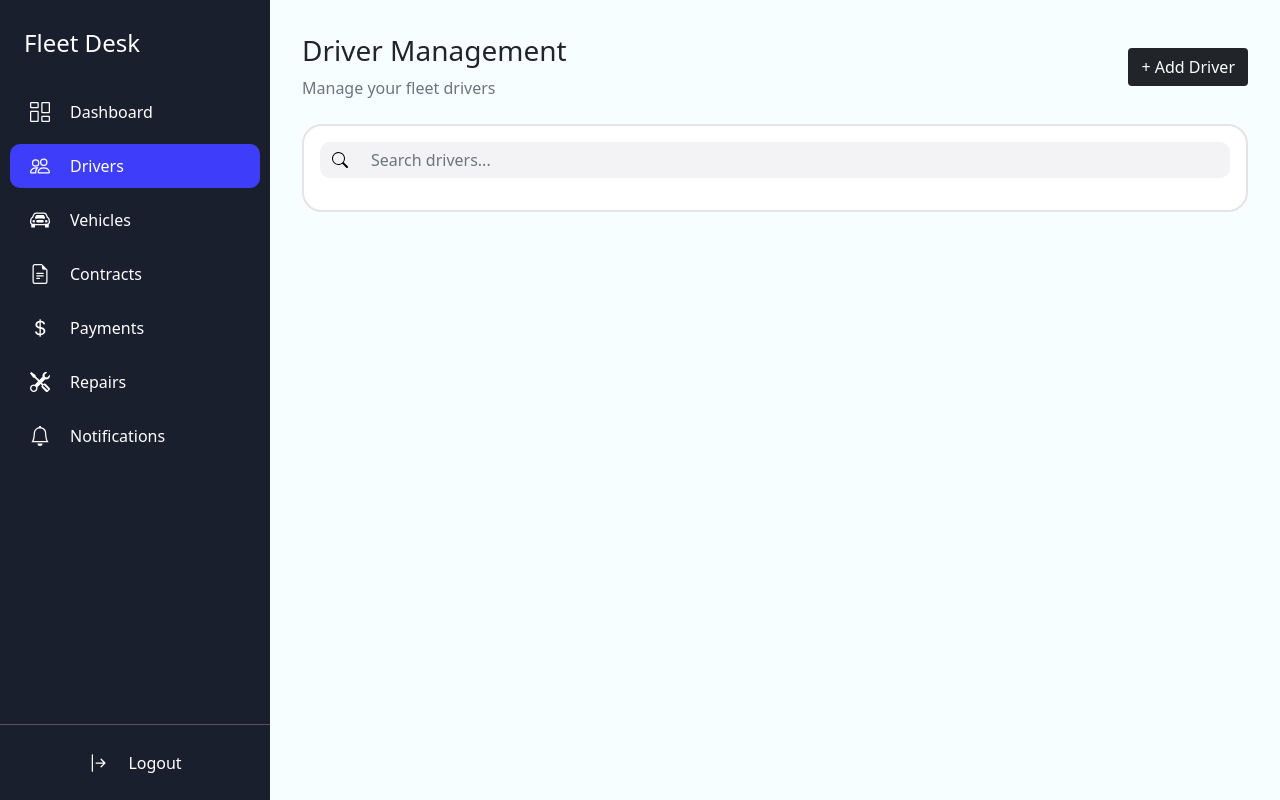
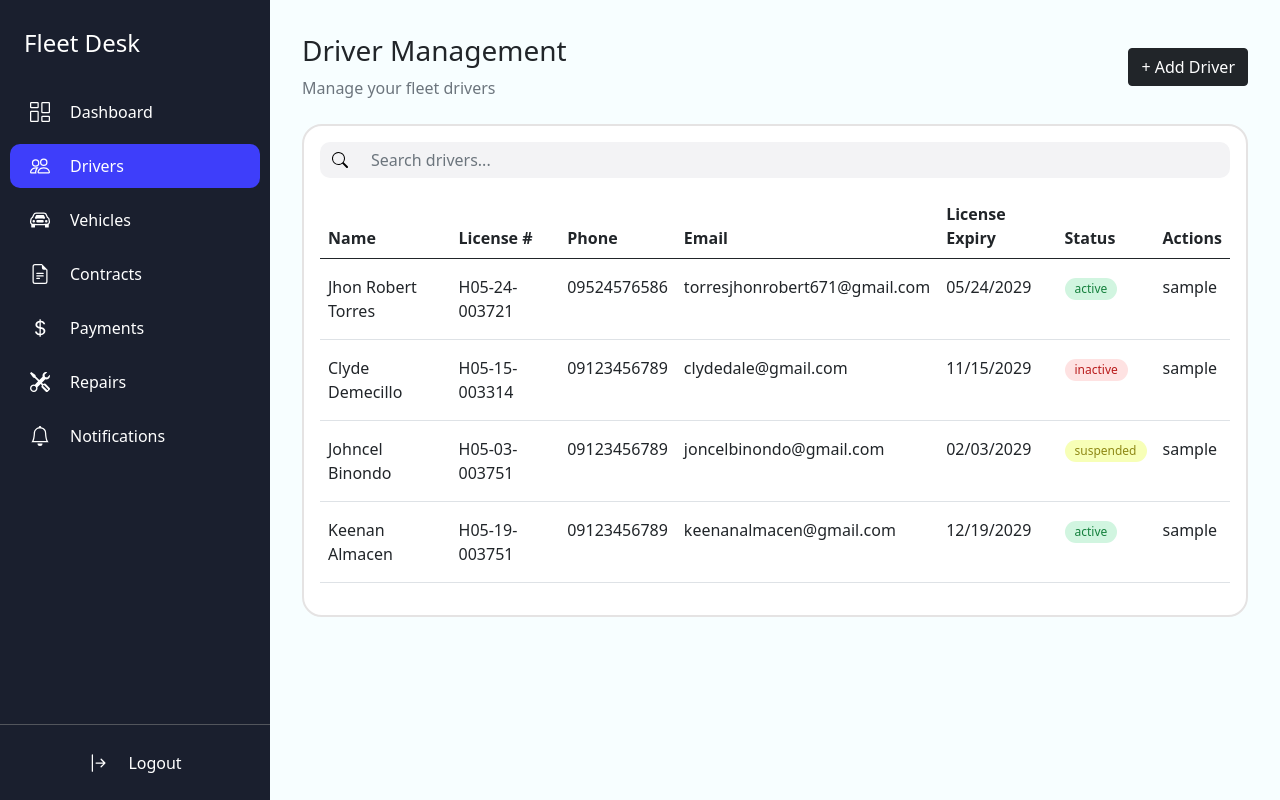
Before and after one commit to NarckI/FleetDesk, a Django app: page /driver/ in a window 1280 px wide. Run offline with Django 5.2, Linux system fonts and the light colour scheme; the visitor is signed in with stand-in values (Sample User, id 1).

Commit message:
added drivers content

```diff
--- a/fleet/static/css/fleetdesk.css
+++ b/fleet/static/css/fleetdesk.css
@@ -191,23 +191,31 @@ body{
     font-size: 12px;
 }
 
+.add-driver:hover{
+    background-color: #323232;
+}
+
+.add-driver:focus,
+.add-driver:active {
+    box-shadow: none !important;
+    outline: none !important;
+}
+
 .input-group {
     transition: box-shadow 0.15s ease-in-out;
 }
 
 .input-group:focus-within {
-    box-shadow: 0 0 0 3px rgba(0, 0, 0, 0.1);
-    border-radius: 0.4rem;
+    box-shadow: 0 0 5px 5px rgba(60, 60, 60, 0.3);
+    border-radius: 0.5rem;
 }
 
 .input-group .form-control:focus {
     box-shadow: none;
-    border-color: #ced4da;
-    outline: none;
 }
 
 .input-group .input-group-text {
-    border-color: #ced4da;
+    border-color: #7e7b7b;
 }
 
 .input-group .input-group-text,
@@ -216,12 +224,18 @@ body{
     border-radius: 10px;
 }
 
+td {
+    padding: 16px 8px !important;
+}
+
 .badge-status {
     display: inline-block;
     padding: 2px 10px;
     border-radius: 20px;
     font-size: 12px;
 }
-.badge-status.active  { background-color: rgb(209, 245, 224); color: rgb(21, 128, 61); }
-.badge-status.paid    { background-color: rgb(209, 245, 224); color: rgb(21, 128, 61); }
-.badge-status.overdue { background-color: rgb(254, 226, 226); color: rgb(185, 28, 28); }
+.badge-status.active    { background-color: rgb(209, 245, 224); color: rgb(21, 128, 61); }
+.badge-status.paid      { background-color: rgb(209, 245, 224); color: rgb(21, 128, 61); }
+.badge-status.overdue   { background-color: rgb(254, 226, 226); color: rgb(185, 28, 28); }
+.badge-status.inactive  { background-color: rgb(254, 226, 226); color: rgb(185, 28, 28); }
+.badge-status.suspended { background-color: rgb(247, 255, 183); color: rgb(142, 136, 21); }
--- a/fleet/templates/driver.html
+++ b/fleet/templates/driver.html
@@ -8,16 +8,66 @@
                 <h3 class="h3">Driver Management</h3>
                 <p class="text-muted mb-0">Manage your fleet drivers</p>
             </div>
-            <button type="button" class="btn bg-dark text-white"> + Add Driver</button>
+            <button type="button" class="add-driver btn btn-dark"> + Add Driver</button>
         </div>
-
         <div class="box mt-4 p-3">
-            <div class="input-group mb-3">
+            <div class="input-group mb-0">
                 <span class="input-group-text bg-white border-0">
                     <img src="..\static\image\search.svg" alt="Search Icon">
                 </span>
                 <input type="text" class="form-control border-0" placeholder="Search drivers...">
             </div>
+            <table class="table table-hover mt-3">
+                <thead>
+                    <tr>
+                        <th scope="col">Name</th>
+                        <th scope="col">License #</th>
+                        <th scope="col">Phone</th>
+                        <th scope="col">Email</th>
+                        <th scope="col">License Expiry</th>
+                        <th scope="col">Status</th>
+                        <th scope="col">Actions</th>
+                    </tr>
+                </thead>
+                <tbody>
+                    <tr>
+                        <td>Jhon Robert Torres</td>
+                        <td>H05-24-003721</td>
+                        <td>09524576586</td>
+                        <td>torresjhonrobert671@gmail.com</td>
+                        <td>05/24/2029</td>
+                        <td><span class="badge-status active">active</span></td>
+                        <td>sample</td>
+                    </tr>
+                    <tr>
+                        <td>Clyde Demecillo</td>
+                        <td>H05-15-003314</td>
+                        <td>09123456789</td>
+                        <td>clydedale@gmail.com</td>
+                        <td>11/15/2029</td>
+                        <td><span class="badge-status inactive">inactive</span></td>
+                        <td>sample</td>
+                    </tr>
+                    <tr>
+                        <td>Johncel Binondo</td>
+                        <td>H05-03-003751</td>
+                        <td>09123456789</td>
+                        <td>joncelbinondo@gmail.com</td>
+                        <td>02/03/2029</td>
+                        <td><span class="badge-status suspended">suspended</span></td>
+                        <td>sample</td>
+                    </tr>
+                    <tr>
+                        <td>Keenan Almacen</td>
+                        <td>H05-19-003751</td>
+                        <td>09123456789</td>
+                        <td>keenanalmacen@gmail.com</td>
+                        <td>12/19/2029</td>
+                        <td><span class="badge-status active">active</span></td>
+                        <td>sample</td>
+                    </tr>
+                </tbody>
+            </table>
         </div>
     </div>
 </main>
```
